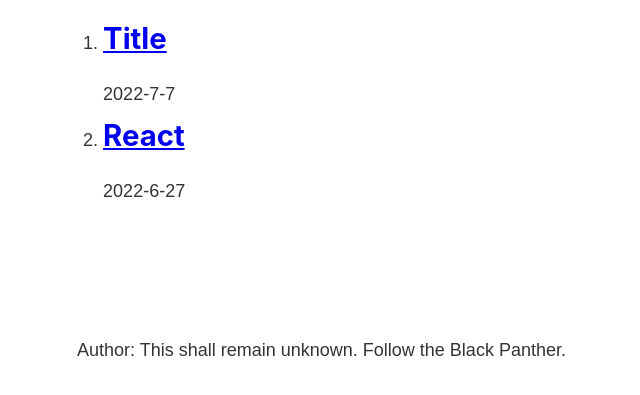
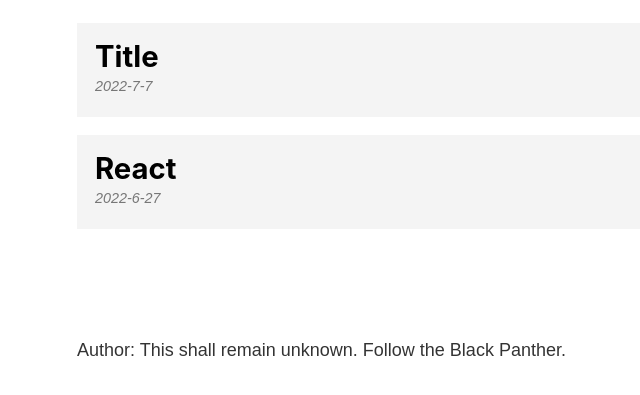
Before and after one commit to selimyan/gatsby-blog, a Gatsby site: page /blog in a window 1280 px wide. Shown: the part 393-788 px from the top of the page, without its empty margins (206-846 px from the left). Built offline with nearby package versions, Linux system fonts and the light colour scheme; Gatsby itself is replaced by a stand-in of ours.

Commit message:
update Blog page styles

```diff
--- a/src/components/footer.js
+++ b/src/components/footer.js
@@ -1,5 +1,7 @@
 import React from 'react'
 import { graphql, useStaticQuery } from 'gatsby'
+
+import * as footerStyles from './footer.module.scss'
 
 const Footer = () => {
   const data = useStaticQuery(graphql`
@@ -13,7 +15,7 @@
   `)
 
   return (
-    <footer>
+    <footer className={footerStyles.footer}>
       <p>Author: {data.site.siteMetadata.author}. Follow the Black Panther.</p>
 
     </footer>
--- a/src/components/footer.module.scss
+++ b/src/components/footer.module.scss
@@ -1,3 +1,3 @@
 .footer {
-
+  margin-top: 3rem;
 }
--- a/src/pages/blog.js
+++ b/src/pages/blog.js
@@ -2,6 +2,7 @@
 import { Link, graphql, useStaticQuery } from 'gatsby'
 
 import Layout from '../components/layout'
+import * as blogStyles from './blog.module.scss'
 
 const BlogPage = () => {
   const data = useStaticQuery(graphql`
@@ -27,19 +28,17 @@
   return (
     <Layout>
       <h1>Blog</h1>
-      <ol>
+      <ol className={blogStyles.posts}>
         {edges.map((edge) => {
           const { title, date } = edge.node.frontmatter
           const { slug } = edge.node.fields
 
           return (
-            <li>
-              <h2>
-                <Link to={slug}>
-                  {title}
-                </Link>
-              </h2>
-              <p>{date}</p>
+            <li className={blogStyles.post}>
+              <Link to={slug}>
+                <h2>{title}</h2>
+                <p>{date}</p>
+              </Link>
             </li>
           )
         })}
--- /dev/null
+++ b/src/pages/blog.module.scss
@@ -0,0 +1,30 @@
+.posts {
+  list-style-type: none;
+  margin: 0;
+}
+
+.post {
+  margin: 1rem 0;
+
+  a {
+    background: #f4f4f4;
+    color: #000000;
+    display: block;
+    padding: 1rem;
+    text-decoration: none;
+  }
+
+  a:hover {
+    background: #e4e4e4;
+  }
+
+  h2 {
+    margin-bottom: 0;
+  }
+
+  p {
+    color: #777777;
+    font-size: .8rem;
+    font-style: italic;
+  }
+}
```
